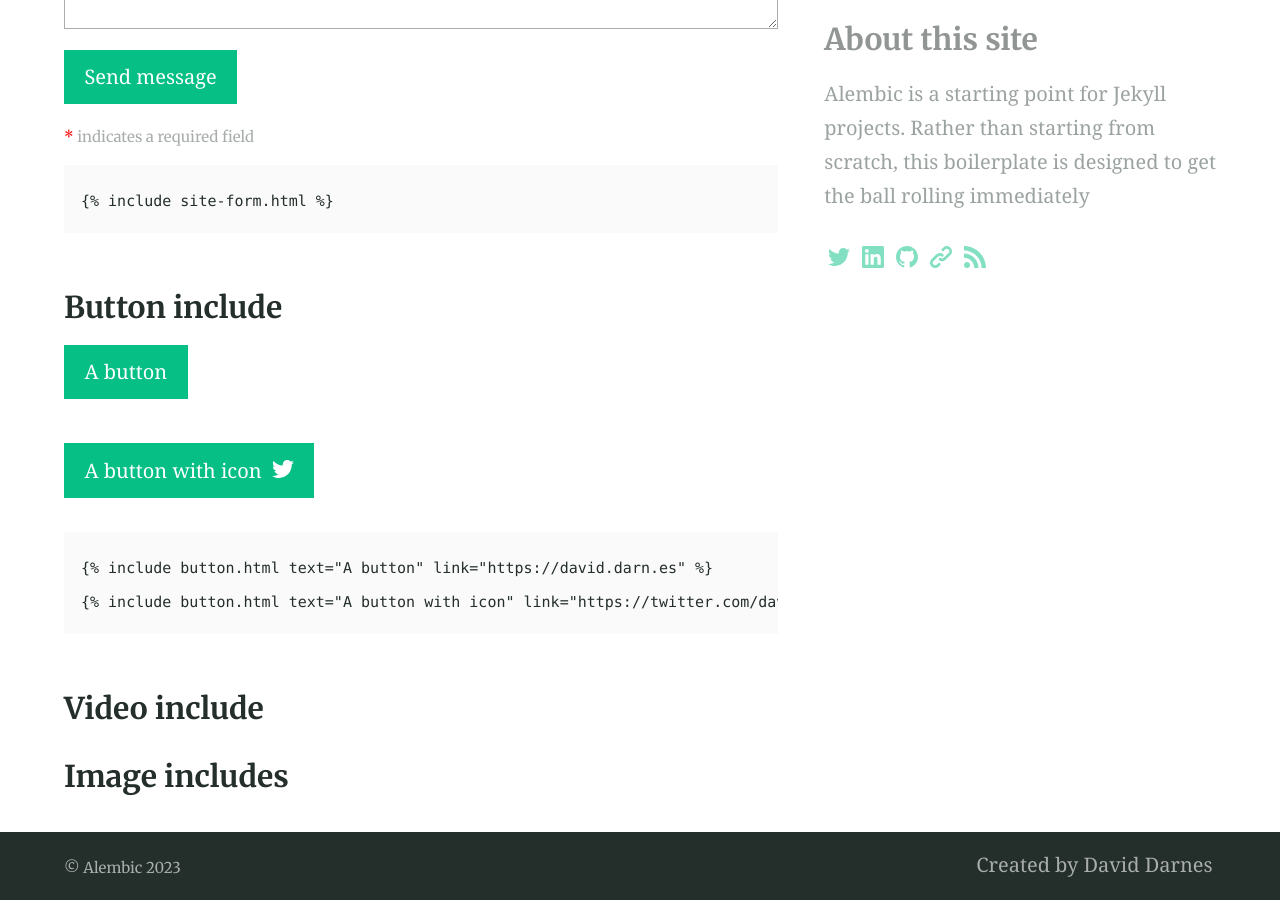
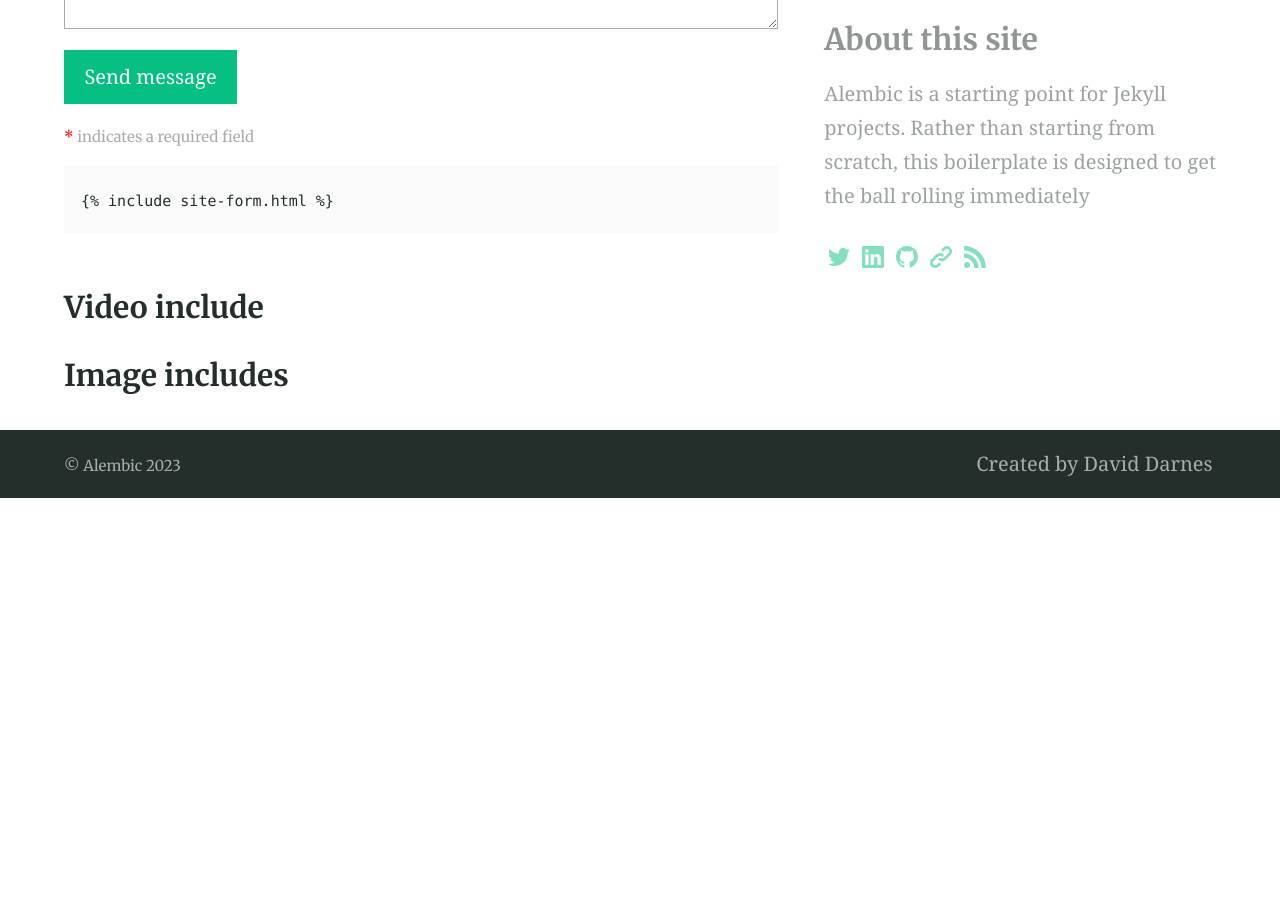
Before and after one commit to AlejandroQuishpe99/AlejandroQuishpe99.github.io, a Jekyll site: the page built from elements.md, in a window 1280 px wide and 900 px high, scrolled down 1581 px. Built offline with Jekyll 4.4.1, drawn with Linux system fonts in a browser that asks for light colours; after the commit the page ends 2079 px from its top, so only the background shows below that.

Commit message:
nuevo
nuevo

````diff
--- a/elements.md
+++ b/elements.md
@@ -38,17 +38,6 @@ Duis aute irure dolor in [A link](https://david.darn.es "A link") reprehenderit
 ```
 
 
-### Button include
-
-{% include button.html text="A button" link="https://david.darn.es" %}
-
-{% include button.html text="A button with icon" link="https://twitter.com/daviddarnes" icon="twitter" %}
-
-``` html
-{% raw %}{% include button.html text="A button" link="https://david.darn.es" %}
-{% include button.html text="A button with icon" link="https://twitter.com/daviddarnes" icon="twitter" %}{% endraw %}
-```
-
 
 
 ### Video include
````
